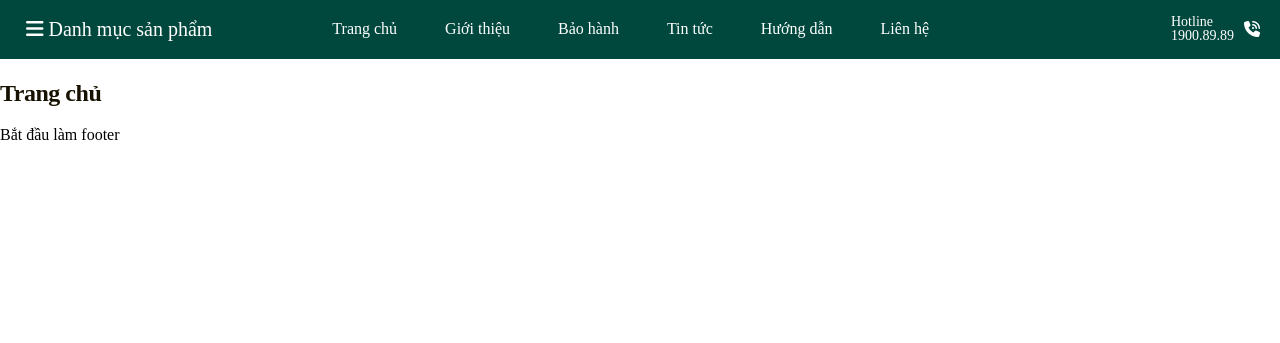
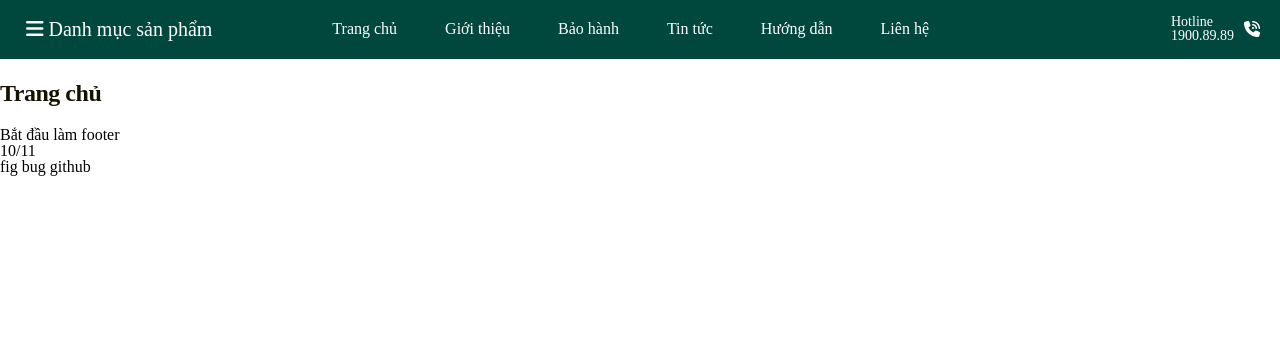
Before and after one commit to vuvansy/DuAn1_TechGen, a PHP site: page /TechGen/ in a window 1280 px wide. Shown: the part 117-460 px from the top of the page. Run offline with PHP 8.4, Linux system fonts and the light colour scheme.

Commit message:
features/home-layout_s footer

```diff
--- a/layout/footer.php
+++ b/layout/footer.php
@@ -1,6 +1,8 @@
 <!-- Footer  -->
 <footer>
     <p>Bắt đầu làm footer</p>
+    <p>10/11</p>
+    <p>fig bug github</p>
 </footer>
 </body>
 
```
